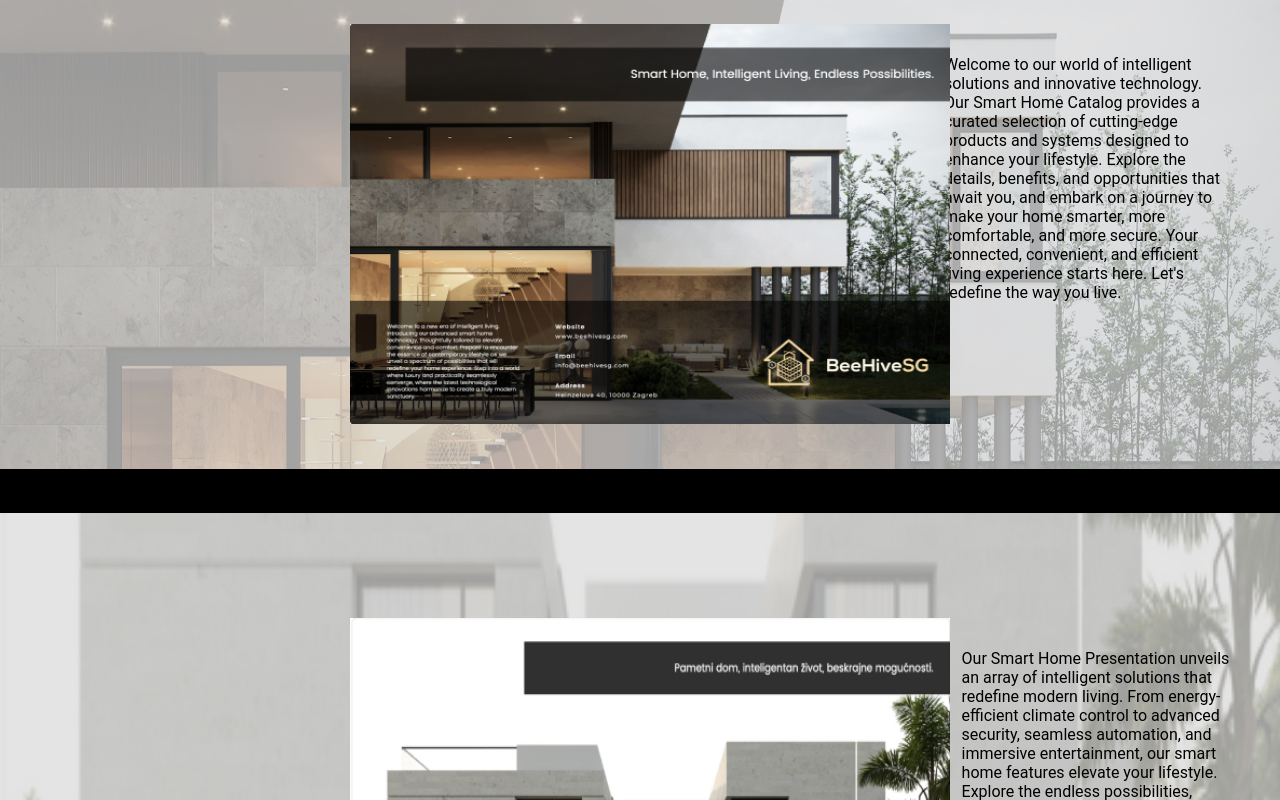
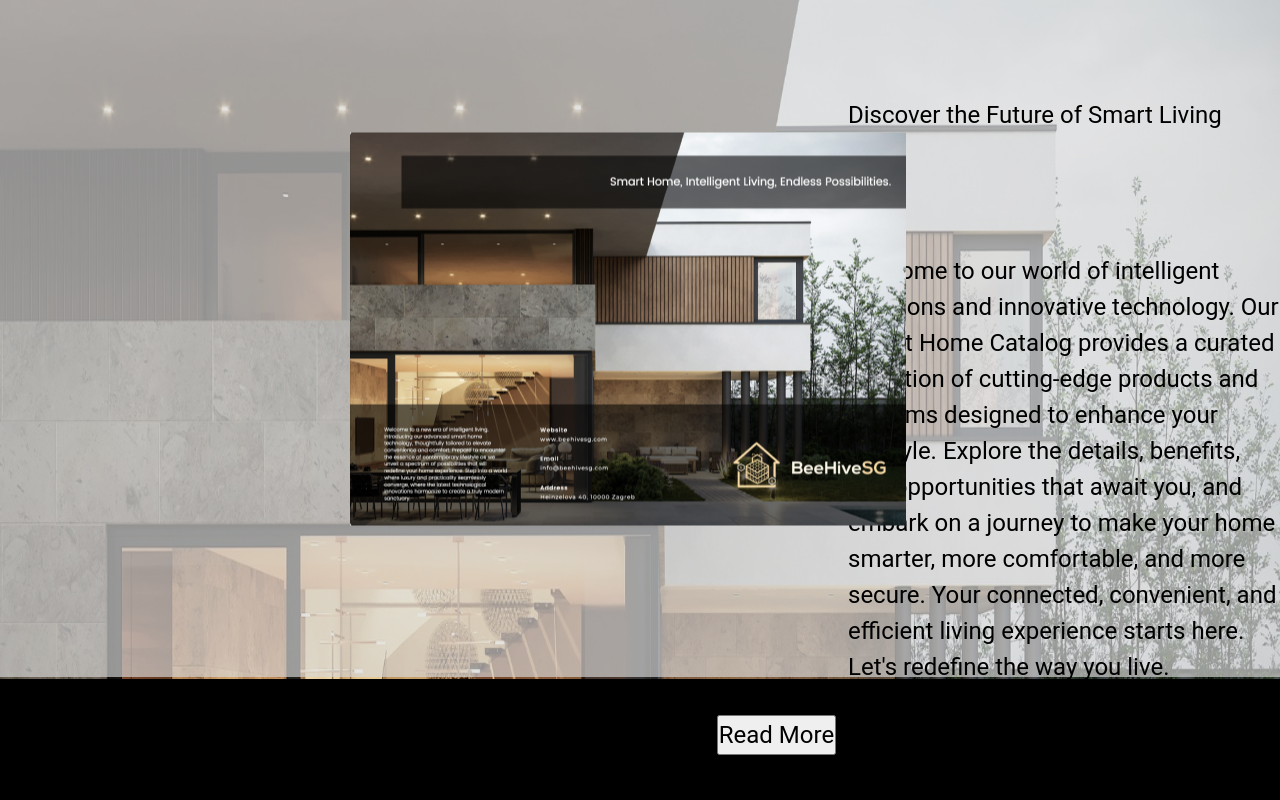
Before and after one commit to Juhaszcsenge/Okos-otthon, a React (Create React App) app: page /catalogues in a window 1280 px wide. Shown: the part 1140-1940 px from the top of the page. Built offline with nearby package versions, Linux system fonts and the light colour scheme.

Commit message:
catalogue

```diff
--- a/public/languages.js
+++ b/public/languages.js
@@ -145,7 +145,7 @@ class LanguagePreference {
         let i = 0;
         while(i < all_language_elements.length){
             // We need to check if current element from all_language_elements contains data-toggle="tooltip" attribute, because if it contains we don't want to change the text
-            if(all_language_elements[i].getAttribute("data-toggle") != "tooltip"){
+            if(all_language_elements[i].getAttribute("data-toggle") !== "tooltip"){
                 // It does not contain, so we can apply the required text
                 all_language_elements[i].innerHTML = this.languages[selectedLanguage][all_language_elements[i].getAttribute("data-languagePartIdentifier")];
             }
--- a/src/Page/AboutUs/aboutUs.css
+++ b/src/Page/AboutUs/aboutUs.css
@@ -241,12 +241,7 @@
   top:-50%;
 }
 
-@media (max-width: 768px){
-  .aboutLeft {
-    /* height: 300px; */
-    /* margin-top: 300px; */
-}
-}
+
 
 
 @media (max-width: 570px){
--- a/src/Page/Catalouges/Catalogue.css
+++ b/src/Page/Catalouges/Catalogue.css
@@ -3,12 +3,14 @@
     width: 100%;
     height: 700px;
     overflow: hidden;
+    background-color:  rgba(217, 217, 217, 0.67);
   }
 
   .background-image img {
     width: 100%;
     height: auto;
     display: block;
+    background-color:  rgba(217, 217, 217, 0.67);
   }
 
   .gradient {
@@ -17,8 +19,13 @@
     height: 100%;
   }
 
+
+
+  .text-catalogue{
+    background-color:  rgba(217, 217, 217, 0.67);
+  }
   .catalogueButton{
-    display: flex;
+
     text-align: center;
     justify-content: center;
     align-items: center;
@@ -39,6 +46,51 @@
   text-align: left;
   margin-bottom: 30px;
   color: black;
+  margin-left: 35%;
+  margin-top: 120px;
+  font-family: Roboto,  sans-serif;
+    font-size: 24px;
+    font-style: normal;
+    font-weight: 400;
+    line-height: 150%;
+    overflow: hidden;
+    text-overflow: ellipsis;
+    white-space: pre-wrap;
+
+}
+
+.catalogue-h2{
+  padding-left: 400px;
+  text-align: left;
+  margin-bottom: 30px;
+  color: black;
+  margin-left: 35%;
+  margin-top: 120px;
+  font-family: Roboto,  sans-serif;
+    font-size: 24px;
+    font-style: normal;
+    font-weight: 400;
+    line-height: 150%;
+    overflow: hidden;
+    text-overflow: ellipsis;
+    white-space: pre-wrap;
+}
+
+.catalouge-button{
+
+  text-align: left;
+  margin-bottom: 30px;
+  color: black;
+  margin-left: 56%;
+
+  font-family: Roboto,  sans-serif;
+    font-size: 24px;
+    font-style: normal;
+    font-weight: 400;
+    line-height: 150%;
+    overflow: hidden;
+    text-overflow: ellipsis;
+    white-space: pre-wrap;
 }
 
 
@@ -53,25 +105,48 @@
 
 
 .text-catalogue{
-    padding: 30px;
     text-align: left;
     margin-bottom: 30px;
     font-family: 'Roboto', sans-serif;
     position: absolute;
-    display: flex;
     justify-content: center;
     align-items: center;
-    top: 43.5%;
+    top: 49.5%;
     right: 0;
     transform: translate(0, -50%);
-    background: rgba(217, 217, 217, 0.71);
     width: 100%;
-    height: 550px;
-    padding: 50px;
+    height: 700px;
+
+
 }
 
+
+.image-container {
+  flex: 1;
+}
+
+.image-container img {
+  width: 100%;
+  height: auto;
+}
+
+.text-button-container {
+  flex: 1;
+  display: flex;
+  flex-direction: column;
+  justify-content: center;
+  align-items: flex-start;
+}
+
+.button-container {
+  margin-top: 20px;
+}
 .main-container{
+  display: flex;
+  justify-content: space-between;
+  align-items: center;
   position: relative;
+  /* padding: 20px; */
   width: 100%;
   height: 100%;
 }
@@ -207,4 +282,5 @@
   width: 100%;
   height: 100%;
   top:-50%;
+  margin-bottom: 400px;
 }
--- a/src/Page/Catalouges/Catalogue.tsx
+++ b/src/Page/Catalouges/Catalogue.tsx
@@ -5,7 +5,9 @@ import Footer from '../../Component/Footer';
 const Catalogue = () => {
 
 
-
+  const pdf = () => {
+      window.open('/SmartHome_Brochure_HR.pdf');
+    };
 
   useEffect(() => {
     languagePreferencesSystem.reloadAllLanguageResources()
@@ -30,38 +32,42 @@ const Catalogue = () => {
     <section>
     <div>
     <div className='main-container'>
-            <img src='11.jpg' alt="" style={{width: "100%", height: "550px", marginTop:"-60px"}} />
+      <div className='back-col'>
+      <img className='background-image' src='11.jpg' alt="" />
+      </div>
         <div className='text-catalogue'>
-          <h2  data-languagePartIdentifier="discover_the_future" className='catalogue-p'>Discover the Future of Smart Living</h2>
+          <h2  data-languagePartIdentifier="discover_the_future" className='catalogue-h2'>Discover the Future of Smart Living</h2>
           <p  data-languagePartIdentifier="discover_the_future_desc" className='catalogue-p'>
          Welcome to our world of intelligent solutions and innovative technology. Our Smart Home Catalog provides a curated selection of cutting-edge products and systems designed to enhance your lifestyle. Explore the details, benefits,
           and opportunities that await you, and embark on a journey to make your home smarter, more comfortable, and more secure.
           Your connected, convenient, and efficient living experience starts here. Let's redefine the way you live.
-
           </p>
+          <button className='catalouge-button' onClick={pdf}>Read More</button>
         </div>
 
         <div className='image-container'>
-        <img src='house2.png' alt="" style={{width:"600px", height:"400px"}} />
+        <img src='house2.png' alt=""  />
         </div>
     </div>
-    <div className='second-container'>
-            <img src='12.png' alt="" style={{width: "100%", height: "550px", marginTop:"-60px"}} />
+     {/* <div className='text-catalogue'>
+     <div className='back-col'>
+            <img className='background-image' src='12.png' alt=""/>
+       </div>
         <div className='text-catalogue'>
-          <h2  data-languagePartIdentifier= "innovative_living" className='catalogue-p'>Innovative Living, Intelligent Solutions</h2>
+          <h2  data-languagePartIdentifier= "innovative_living" className='catalogue-h2'>Innovative Living, Intelligent Solutions</h2>
           <p  data-languagePartIdentifier= "innovative_living_desc" className='catalogue-p'>
           Our Smart Home Presentation unveils an array of intelligent solutions that redefine modern living.
           From energy-efficient climate control to advanced security, seamless automation, and immersive entertainment, our smart home features elevate your lifestyle.
           Explore the endless possibilities, discover the convenience, and embrace a new era where your home adapts to you.
           Welcome to the future of smart living, where every day is extraordinary.
-
           </p>
+           <button className='catalouge-button' onClick={pdf}>Read More</button>
         </div>
         <div className='image-container'>
-        <img src='house1.png' alt="" style={{width:"600px", height:"400px"}} />
+        <img src='house1.png' alt=""/>
         </div>
-    </div>
-    <div className='third-container'>
+    </div> */}
+    {/* <div className='third-container'>
             <img src='13.jpg' alt="" style={{width: "100%", height: "550px", marginTop:"-60px"}} />
         <div className='text-catalogue'>
         <div className='image-container'>
@@ -76,7 +82,7 @@ const Catalogue = () => {
          </p>
 
     </div>
-    </div>
+    </div> */}
      </div>
     </section>
     <Footer/>
--- a/src/Page/Contact/Contact.tsx
+++ b/src/Page/Contact/Contact.tsx
@@ -23,7 +23,7 @@ const Contact = () => {
         <Row>
           <div className='child' style={{ display: "inline-block"}}>
             <Col lg='6' md='6' style={{ alignItems: "center"}}>
-              <div style={{ color: "white"}}>
+              <div className='form' style={{ color: "white"}}>
                 <h2 className='first'>Get in touch with us</h2>
                 <h2 style={{ paddingRight: "200px", paddingBottom: "15px", paddingTop: "50px" }}>Phone Number</h2>
                 <div style={{ width: "18px", height: "14px", background: "#D9D9D9" }}>
--- a/src/Page/Contact/contact.css
+++ b/src/Page/Contact/contact.css
@@ -292,12 +292,7 @@ h3 {
 
   }
 
-  @media (max-width: 768px){
-    .parent{
-      /* height: 300px; */
-      /* margin-top: 200px; */
-  }
-  }
+
 
   @media (max-width: 576px){
     .parent{
```
